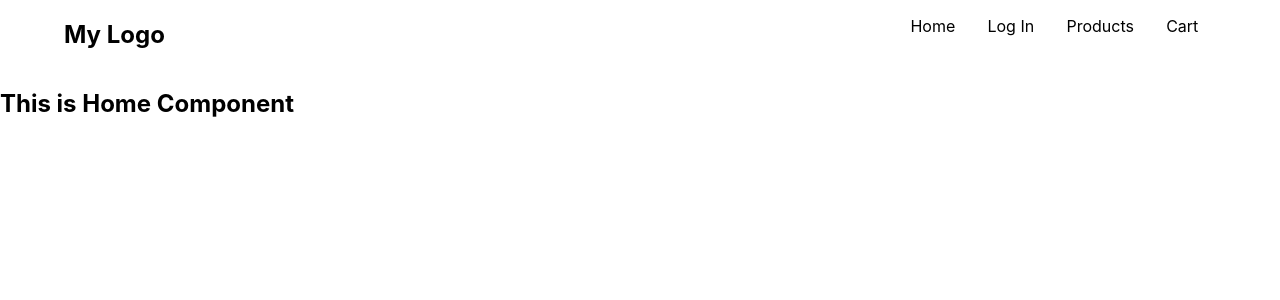
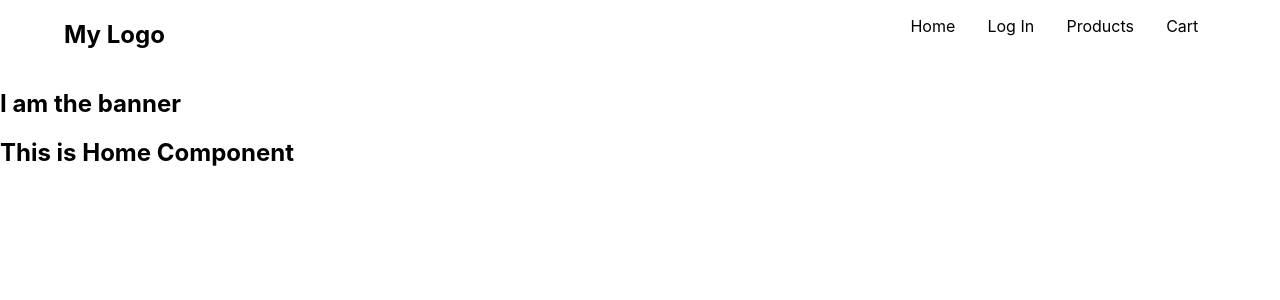
Before and after one commit to toyman640/small-shop-frontend, a React (Create React App) app: page / in a window 1280 px wide. Shown: the top 300 px of the page. Built offline with nearby package versions, Linux system fonts and the light colour scheme.

Commit message:
Fix liners error in banner

```diff
--- a/src/components/Home.js
+++ b/src/components/Home.js
@@ -1,7 +1,9 @@
 import React from 'react';
+import Banner from './homeComponents/Banner';
 
 const Home = () => (
   <div>
+    <Banner />
     <h2>This is Home Component</h2>
   </div>
 );
--- a/src/components/homeComponents/Banner.js
+++ b/src/components/homeComponents/Banner.js
@@ -1,11 +1,9 @@
-import React from "react";
+import React from 'react';
 
-const Banner = () => {
-  return (
-    <div>
-
-    </div>
-  );
-};
+const Banner = () => (
+  <div>
+    <h2>I am the banner</h2>
+  </div>
+);
 
 export default Banner;
```
